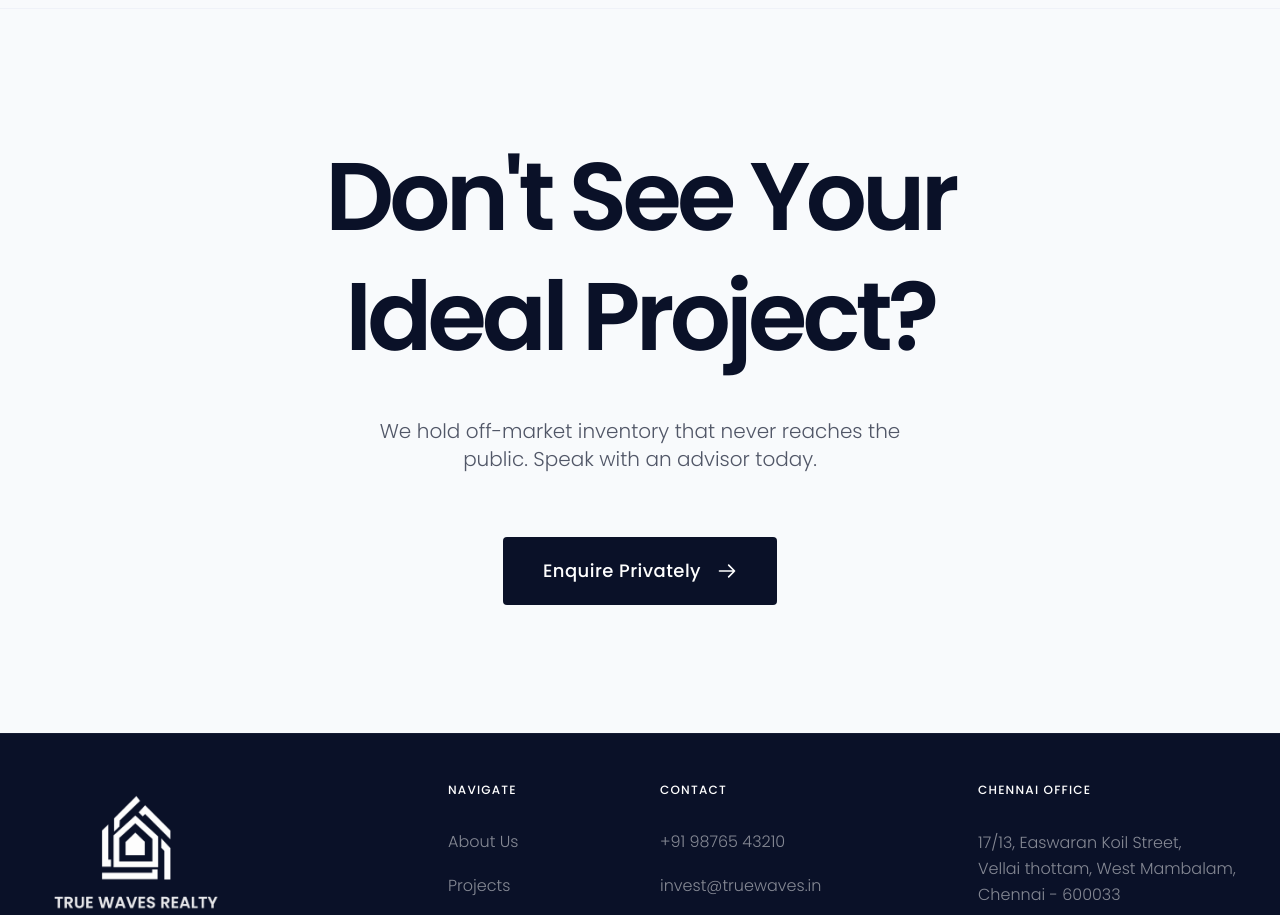
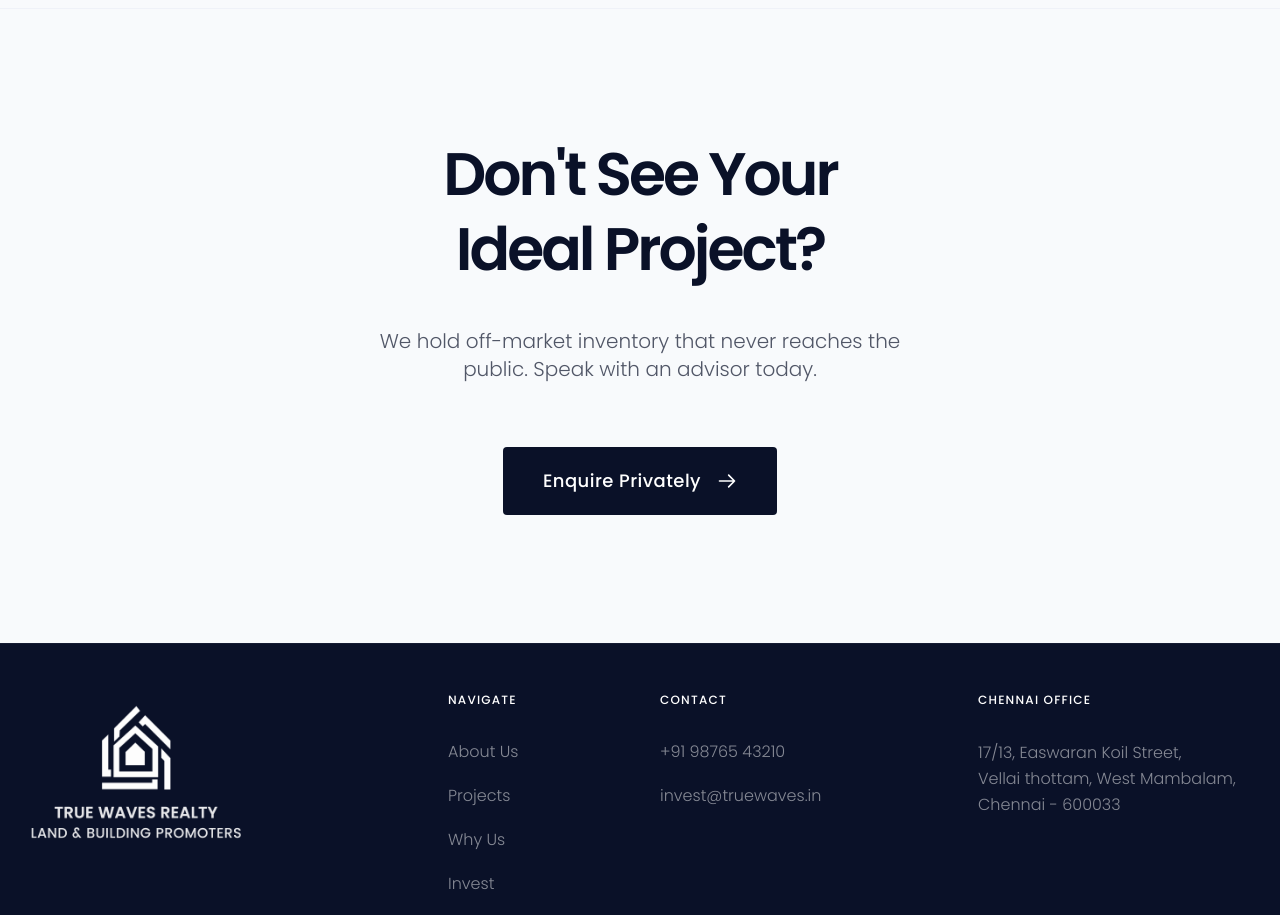
Before and after one commit to godivatech/true_waves_reality_website, a React (Vite) app: page /projects in a window 1280 px wide. Shown: the part 2240-3155 px from the top of the page. Built offline with nearby package versions, Linux system fonts and the light colour scheme; no server answers.

Commit message:
code changes

```diff
--- a/src/pages/About.tsx
+++ b/src/pages/About.tsx
@@ -339,7 +339,7 @@ export default function About() {
         <div className="container mx-auto">
           <div className="grid grid-cols-1 md:grid-cols-2 gap-20 items-center">
             <div>
-              <h2 className="text-5xl md:text-7xl font-semibold tracking-tighter mb-10 reveal-text leading-tight text-[#0A1128]">
+              <h2 className="text-4xl md:text-6xl font-semibold tracking-tighter mb-10 reveal-text leading-tight text-[#0A1128]">
                 Let's talk<br />about your<br />future
               </h2>
               <p className="text-[#0A1128]/70 font-light text-xl leading-relaxed max-w-sm reveal-text">
--- a/src/pages/Home.tsx
+++ b/src/pages/Home.tsx
@@ -412,7 +412,7 @@ export default function Home() {
       <section className="py-52 bg-slate-50 text-[#0A1128] text-center px-6 relative overflow-hidden border-t border-border/40">
         <div className="absolute inset-0 bg-[url('https://grainy-gradients.vercel.app/noise.svg')] opacity-5 pointer-events-none"></div>
         <div className="container mx-auto max-w-5xl flex flex-col items-center relative z-10">
-          <h2 className="text-3xl sm:text-5xl md:text-9xl font-semibold tracking-tighter mb-10 reveal-text whitespace-nowrap text-[#0A1128]">
+          <h2 className="text-4xl md:text-6xl font-semibold tracking-tighter mb-10 reveal-text text-[#0A1128]">
             Secure Your Legacy
           </h2>
           <p className="text-2xl text-[#0A1128]/70 font-light mb-20 max-w-3xl reveal-text leading-relaxed">
--- a/src/pages/Projects.tsx
+++ b/src/pages/Projects.tsx
@@ -272,7 +272,7 @@ export default function Projects() {
       {/* CTA Band */}
       <section className="py-32 bg-slate-50 text-[#0A1128] text-center px-6 border-t border-border/40">
         <div className="container mx-auto max-w-4xl">
-          <h2 className="text-5xl md:text-8xl font-semibold tracking-tighter mb-10 reveal-text leading-tight text-[#0A1128]">
+          <h2 className="text-4xl md:text-6xl font-semibold tracking-tighter mb-10 reveal-text leading-tight text-[#0A1128]">
             Don't See Your<br />Ideal Project?
           </h2>
           <p className="text-[#0A1128]/70 font-light text-xl mb-16 max-w-xl mx-auto reveal-text">
--- a/src/pages/WhyUs.tsx
+++ b/src/pages/WhyUs.tsx
@@ -247,7 +247,7 @@ export default function WhyUs() {
       {/* CTA */}
       <section className="py-32 bg-slate-50 text-[#0A1128] text-center px-6 border-t border-border/40">
         <div className="container mx-auto max-w-4xl">
-          <h2 className="text-5xl md:text-8xl font-semibold tracking-tighter mb-10 reveal-text text-[#0A1128]">
+          <h2 className="text-4xl md:text-6xl font-semibold tracking-tighter mb-10 reveal-text text-[#0A1128]">
             Ready to Invest<br />With Confidence?
           </h2>
           <p className="text-[#0A1128]/70 font-light text-xl mb-16 max-w-xl mx-auto reveal-text">
```
